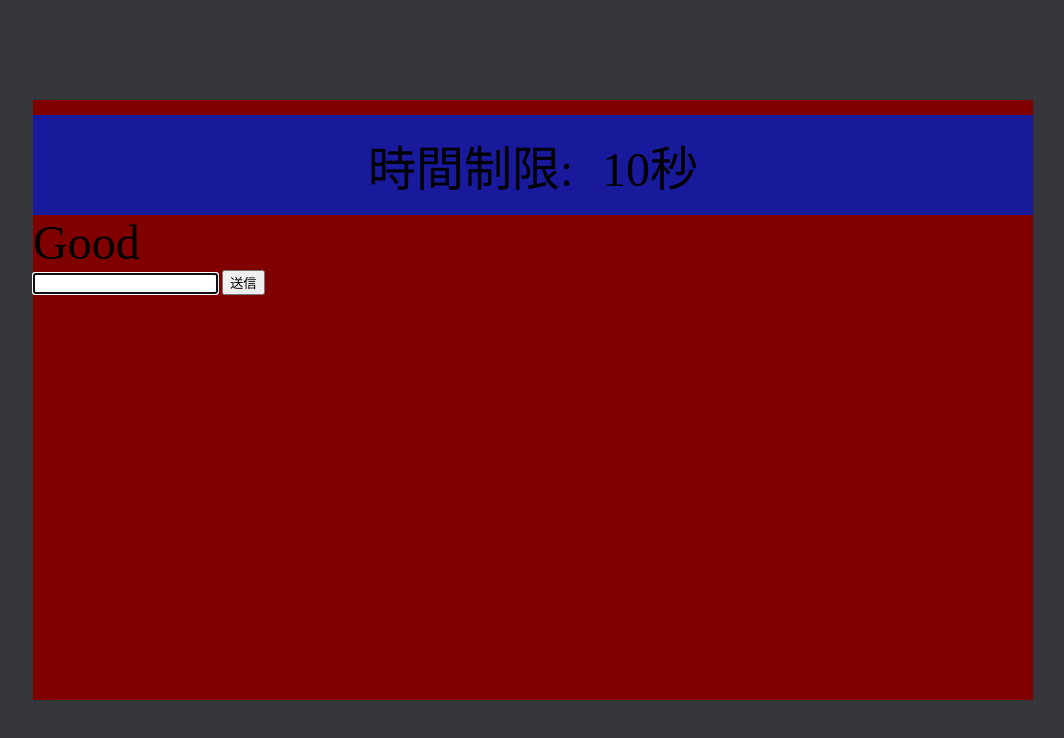
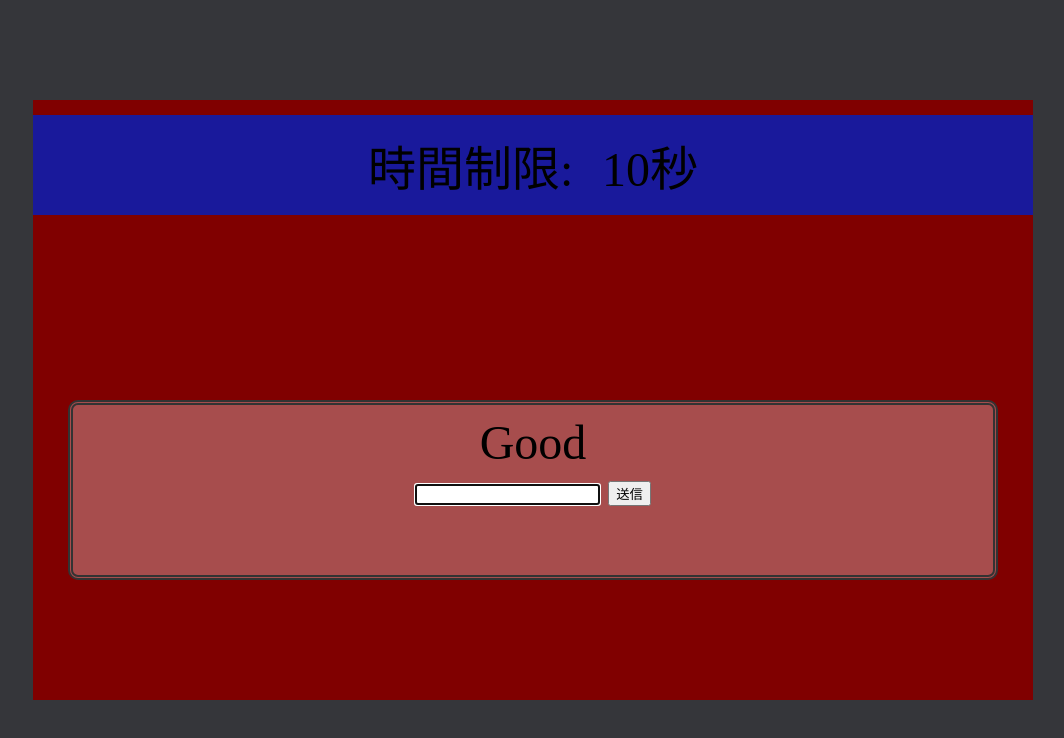
Before and after one commit to vampire-yuta/typing-study, a plain HTML site: page index.html in a window 1280 px wide. Shown: the whole page, without its empty margins (107-1171 px from the left). Drawn offline with Linux system fonts and the light colour scheme.

Commit message:
add questionbox

```diff
--- a/index.html
+++ b/index.html
@@ -6,6 +6,27 @@
 	<style>
 		#subject {
 			font-size: 3em;
+		}
+
+		#typing {
+			font-size: 2em;
+		}
+
+		#questionbox-container {
+			display: flex;
+			justify-content: center;
+		}
+
+		#questionbox {
+			position: absolute;
+			bottom: 20%;
+			width: 90%;
+			height: 150px;
+			text-align: center;
+			padding: 10px;
+			border: 5px double #333333;
+			border-radius: 10px;
+			background-color: rgba(255, 255, 255, 0.3)
 		}
 
 		html {
@@ -29,6 +50,7 @@
 			background-color: maroon;
 			height: 600px;
 			width: 1000px;
+			position: relative;
 		}
 
 		#banner {
@@ -62,11 +84,17 @@
 					</span>
 				</div>
 			</div>
-			<div id="subject">aiueo</div>
-			<form id="typing">
-				<input name="input" type="text">
-				<input name="btn" type="submit" value="送信">
-			</form>
+			<div id="questionbox-container">
+				<div id="questionbox">
+					<div id="subject">
+						aiueo
+					</div>
+					<form id="typing">
+						<input name="input" type="text">
+						<input name="btn" type="submit" value="送信">
+					</form>
+				</div>
+			</div>
 		</div>
 	</main>
 	<script>
```
